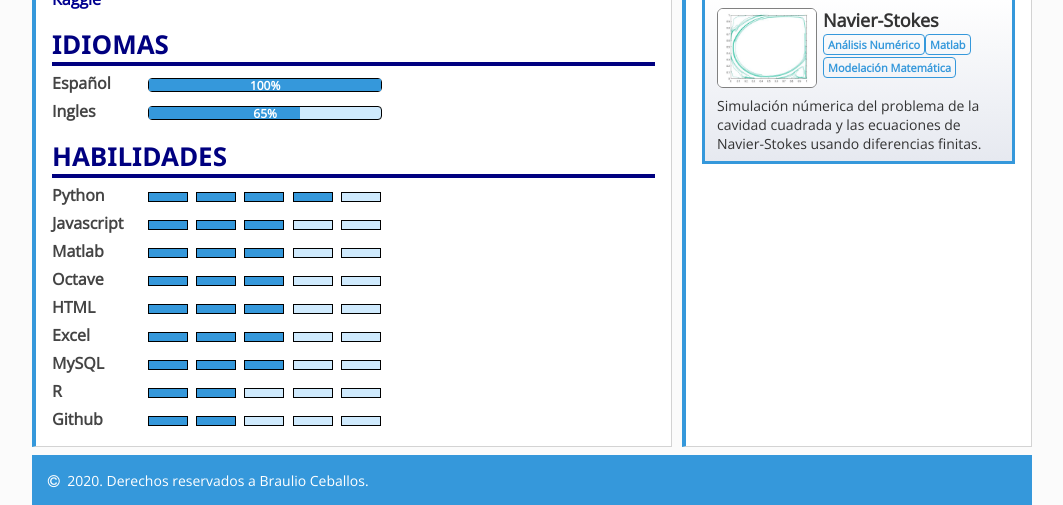
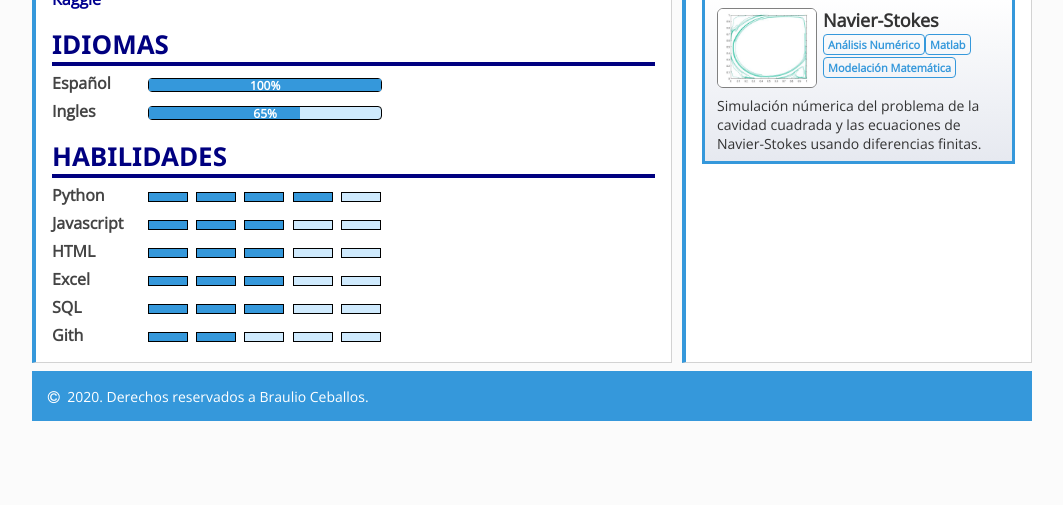
Before and after one commit to braulioceb/braulioceb.github.io, a plain HTML site: page index.html in a window 1280 px wide. Shown: the part 401-906 px from the top of the page, without its empty margins (108-1171 px from the left). After the commit the page ends 822 px from the top, so only its background shows below. Drawn offline with nearby package versions, Linux system fonts and the light colour scheme.

Commit message:
ajustes seccion de habilidades

```diff
--- a/index.html
+++ b/index.html
@@ -96,24 +96,6 @@
             </div>
 
             <div class="skill-block">
-              <p>Matlab</p>
-              <div class="filled"></div>
-              <div class="filled"></div>
-              <div class="filled"></div>
-              <div class="unfilled"></div>
-              <div class="unfilled"></div>
-            </div>
-
-            <div class="skill-block">
-              <p>Octave</p>
-              <div class="filled"></div>
-              <div class="filled"></div>
-              <div class="filled"></div>
-              <div class="unfilled"></div>
-              <div class="unfilled"></div>
-            </div>
-
-            <div class="skill-block">
               <p>HTML</p>
               <div class="filled"></div>
               <div class="filled"></div>
@@ -132,7 +114,7 @@
             </div>
 
             <div class="skill-block">
-              <p>MySQL</p>
+              <p>SQL</p>
               <div class="filled"></div>
               <div class="filled"></div>
               <div class="filled"></div>
@@ -141,16 +123,7 @@
             </div>
 
             <div class="skill-block">
-              <p>R</p>
-              <div class="filled"></div>
-              <div class="filled"></div>
-              <div class="unfilled"></div>
-              <div class="unfilled"></div>
-              <div class="unfilled"></div>
-            </div>
-
-            <div class="skill-block">
-              <p>Github</p>
+              <p>Gith</p>
               <div class="filled"></div>
               <div class="filled"></div>
               <div class="unfilled"></div>
```
